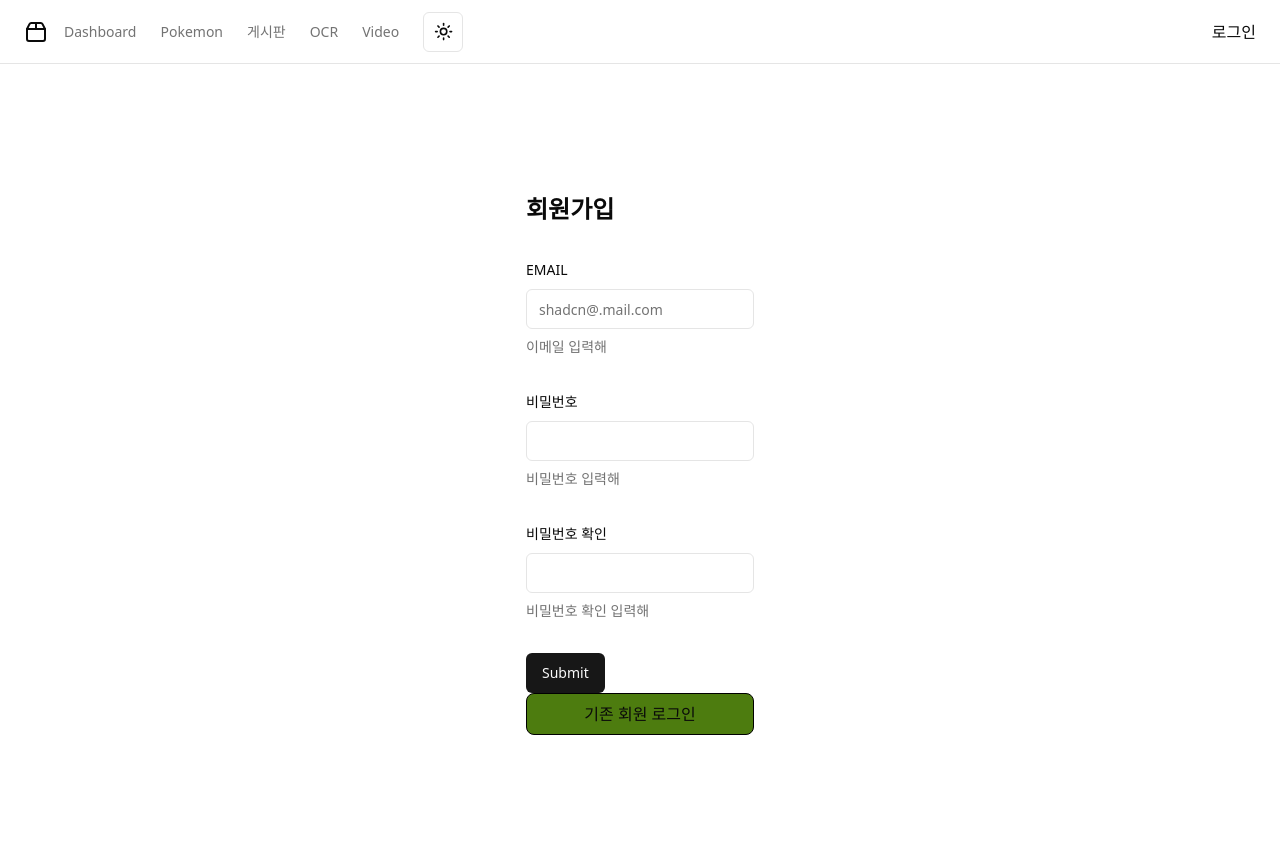
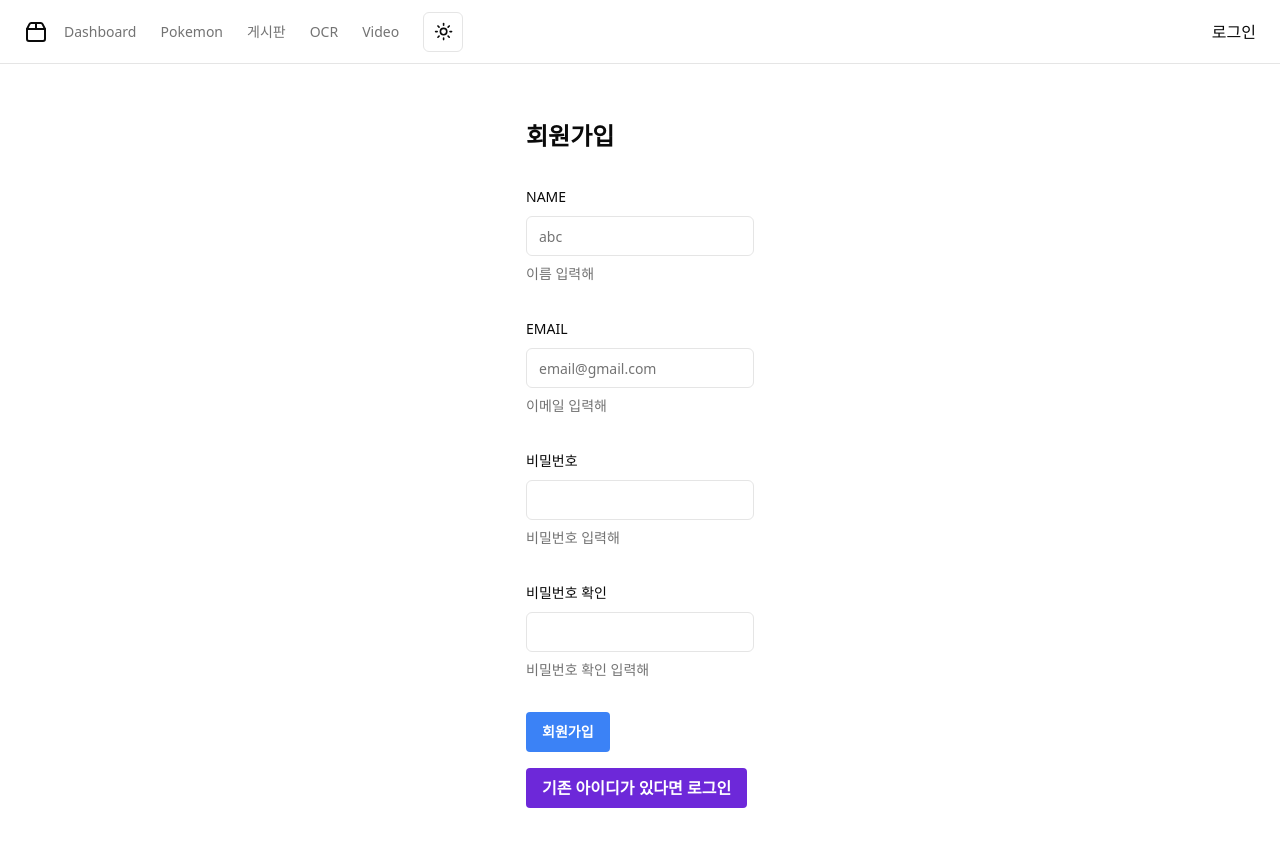
Before and after one commit to TheSungwon/NextJs14_2, a Next.js app: page /register in a window 1280 px wide. Shown: the top 846 px of the page. Built offline with nearby package versions, Linux system fonts and the light colour scheme; no server answers.

Commit message:
mognodb, user, login 개선

```diff
--- a/src/app/api/auth/[...nextauth]/route.tsx
+++ b/src/app/api/auth/[...nextauth]/route.tsx
@@ -2,9 +2,9 @@ import NextAuth, { AuthOptions } from "next-auth";
 import Google from "next-auth/providers/google";
 import CredentialsProvider from "next-auth/providers/credentials";
 // import { randomBytes, randomUUID } from "crypto";
-import clientPromise from "@/lib/mongodb";
-import { MongoClient } from "mongodb";
+import mongoose from "@/lib/mongodb";
 import * as bcrypt from "bcrypt";
+import User from "@/models/User";
 
 export const authOptions: AuthOptions = {
   pages: {
@@ -27,14 +27,10 @@ export const authOptions: AuthOptions = {
         if (!credentials?.email || !credentials?.password) {
           return null;
         }
-        // If no error and we have user data, return it
-        const client = (await clientPromise) as MongoClient;
-        const db = client.db("demo_nextauth");
-        // Return null if user data could not be retrieved
+        await mongoose.connection;
 
-        const user = await db
-          .collection("users")
-          .findOne({ email: credentials?.email });
+        const user = await User.findOne({ email: credentials?.email });
+        console.log(user, "@@@@@nextauth");
 
         if (!user) {
           return null;
--- a/src/app/api/auth/register/route.ts
+++ b/src/app/api/auth/register/route.ts
@@ -1,25 +1,30 @@
-import clientPromise from "@/lib/mongodb";
-import { MongoClient } from "mongodb";
+import mongoose from "@/lib/mongodb"; // mongoose를 가져옵니다.
 import { NextResponse } from "next/server";
+import bcrypt from "bcrypt";
+import User from "@/models/User"; // User 모델을 임포트합니다.
 
 export async function POST(request: Request) {
   try {
     const req = await request.json();
-    const bcrypt = require("bcrypt");
+    console.log(req);
 
     const hashedPassword = bcrypt.hashSync(req.password, 10);
+    console.log(hashedPassword);
 
-    const client = (await clientPromise) as MongoClient;
-    const db = client.db("demo_nextauth");
-    const createUser = await db.collection("users").insertOne({
+    // MongoDB에 저장
+    await mongoose.connection;
+
+    const user = new User({
+      name: req.name,
       email: req.email,
       password: hashedPassword,
-      role: "admin",
+      role: req.role || "admin", // role 필드 추가 (기본값 설정)
     });
+    await user.save();
 
-    console.log(createUser, "@@@@@@@@@@@");
     return NextResponse.json({ success: "account create" }, { status: 200 });
   } catch (error: unknown) {
+    console.error("에러: ", error); // 에러 로그 추가
     return NextResponse.json({ error }, { status: 500 });
   }
 }
--- a/src/app/login/Form.tsx
+++ b/src/app/login/Form.tsx
@@ -60,8 +60,10 @@ const LoginForm = () => {
 
     if (!response?.error) {
       router.push("/dashboard");
+      toast.success("로그인 성공!");
+    } else {
+      toast.warning("로그인 실패! 이메일, 비밀번호를 확인하세요.");
     }
-    toast.success("로그인 성공! 로그인 페이지에서 로그인하세요.");
     form.setError("email", { message: "이메일 다시 입력해" });
     form.setError("password", { message: "비밀번호 다시 입력해" });
   }
@@ -77,7 +79,7 @@ const LoginForm = () => {
               <FormLabel>EMAIL</FormLabel>
               <FormControl>
                 <div className="transition duration-200 focus-within:scale-110 relative">
-                  <Input placeholder="shadcn@.mail.com" {...field} />
+                  <Input placeholder="email@gmail.com" {...field} />
                 </div>
               </FormControl>
               <FormDescription>이메일 입력해</FormDescription>
@@ -111,7 +113,10 @@ const LoginForm = () => {
       <div className="mt-4 text-center">
         <p>
           아이디가 없나요?{" "}
-          <Link href="/register" className="text-lime-700 hover:text-lime-600">
+          <Link
+            href="/register"
+            className="text-violet-700 hover:text-violet-600"
+          >
             회원가입
           </Link>
           하세요.
--- a/src/app/register/Form.tsx
+++ b/src/app/register/Form.tsx
@@ -19,6 +19,10 @@ import Link from "next/link";
 
 const formSchema = z
   .object({
+    name: z
+      .string()
+      .min(1, { message: "이름을 입력해" })
+      .max(10, { message: "10자 이내로 입력해" }),
     email: z
       .string()
       .min(2, {
@@ -58,6 +62,7 @@ const RegisterForm = () => {
   const form = useForm<z.infer<typeof formSchema>>({
     resolver: zodResolver(formSchema),
     defaultValues: {
+      name: "",
       email: "",
       password: "",
       confirmPassword: "",
@@ -85,12 +90,26 @@ const RegisterForm = () => {
         <h1 className="text-2xl font-semibold">회원가입</h1>
         <FormField
           control={form.control}
+          name="name"
+          render={({ field }) => (
+            <FormItem>
+              <FormLabel>NAME</FormLabel>
+              <FormControl>
+                <Input placeholder="abc" {...field} />
+              </FormControl>
+              <FormDescription>이름 입력해</FormDescription>
+              <FormMessage />
+            </FormItem>
+          )}
+        />
+        <FormField
+          control={form.control}
           name="email"
           render={({ field }) => (
             <FormItem>
               <FormLabel>EMAIL</FormLabel>
               <FormControl>
-                <Input placeholder="shadcn@.mail.com" {...field} />
+                <Input placeholder="email@gmail.com" {...field} />
               </FormControl>
               <FormDescription>이메일 입력해</FormDescription>
               <FormMessage />
@@ -125,14 +144,21 @@ const RegisterForm = () => {
             </FormItem>
           )}
         />
-        <Button type="submit">Submit</Button>
+        <div className="flex flex-col items-start justify-center space-y-4">
+          <Button
+            type="submit"
+            className="bg-blue-500 hover:bg-blue-700 text-white font-bold py-2 px-4 rounded"
+          >
+            회원가입
+          </Button>
+          <Link
+            className="bg-violet-700 hover:bg-violet-600 text-white font-bold py-2 px-4 rounded"
+            href="/login"
+          >
+            기존 아이디가 있다면 로그인
+          </Link>
+        </div>
       </form>
-      <Link
-        className="block border border-black rounded-lg bg-lime-700 py-2  text-center"
-        href="/login"
-      >
-        기존 회원 로그인
-      </Link>
     </Form>
   );
 };
--- a/src/lib/mongodb.ts
+++ b/src/lib/mongodb.ts
@@ -1,23 +1,11 @@
-import { MongoClient } from "mongodb";
+import mongoose from "mongoose";
 
-const uri = process.env.MONGODB_URI! || "mongodb://localhost:27017";
-const options = {};
+const uri =
+  process.env.MONGODB_URI || "mongodb://localhost:27017/demo_nextauth";
 
-let client: MongoClient;
-let clientPromise: Promise<MongoClient>;
+mongoose
+  .connect(uri)
+  .then(() => console.log("MongoDB에 성공적으로 연결되었습니다. 🎃"))
+  .catch((err) => console.error("MongoDB 연결 오류:", err));
 
-if (process.env.NODE_ENV === "development") {
-  const globalWithMongo = global as typeof global & {
-    _mongoClientPromise?: Promise<MongoClient>;
-  };
-  if (!globalWithMongo._mongoClientPromise) {
-    client = new MongoClient(uri, options);
-    globalWithMongo._mongoClientPromise = client.connect();
-  }
-  clientPromise = globalWithMongo._mongoClientPromise;
-} else {
-  client = new MongoClient(uri, options);
-  clientPromise = client.connect();
-}
-
-export default clientPromise;
+export default mongoose;
--- a/src/models/User.ts
+++ b/src/models/User.ts
@@ -15,8 +15,27 @@ const UserSchema = new mongoose.Schema(
       enum: ["user", "admin"],
       default: "user",
     },
+    createdAt: {
+      type: Date,
+      default: () => new Date(new Date().setHours(new Date().getHours() + 9)),
+    },
+    updatedAt: {
+      type: Date,
+      default: () => new Date(new Date().setHours(new Date().getHours() + 9)),
+    },
+    password: {
+      type: String,
+      required: true,
+    },
+    delete: {
+      type: Boolean,
+      default: false,
+    },
   },
   { timestamps: true }
 );
 
-export default mongoose.model("User", UserSchema);
+// 모델이 이미 존재하는지 확인하고, 존재하지 않으면 새로 생성
+const User = mongoose.models.User || mongoose.model("User", UserSchema);
+
+export default User;
```
